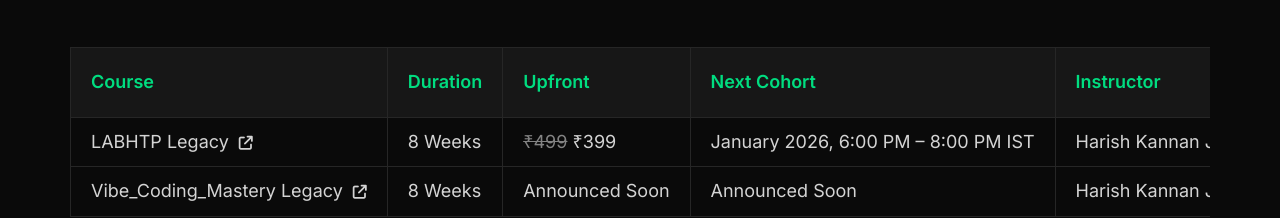
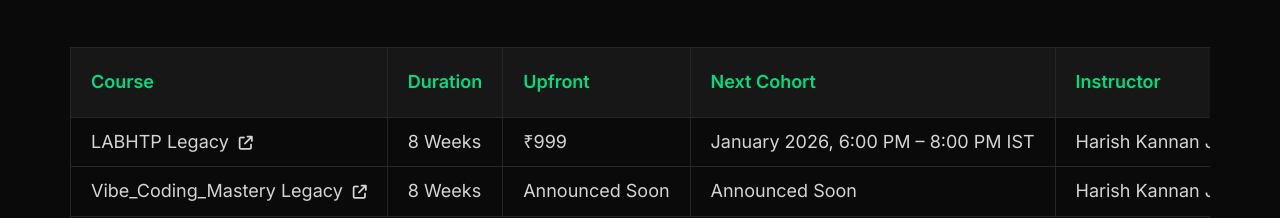
Before and after one commit to harishkannanjs/tekkit, a website: page pricing.html in a window 1280 px wide. Shown: the part 1448-1666 px from the top of the page. Drawn offline with Linux system fonts and the light colour scheme.

Commit message:
Update pricing.html

```diff
--- a/pricing.html
+++ b/pricing.html
@@ -1327,7 +1327,7 @@
                            <td class="brxe-lrwapu brxe-div">
                               <div class="brxe-nxxyry brxe-div" data-brx-loop-start="nxxyry">
                                  <div class="brxe-gyvuhu brxe-text-basic">
-                                    <s style="opacity: 0.6;">₹499</s> ₹399
+                                   ₹999
                                  </div>
                               </div>
 
```
